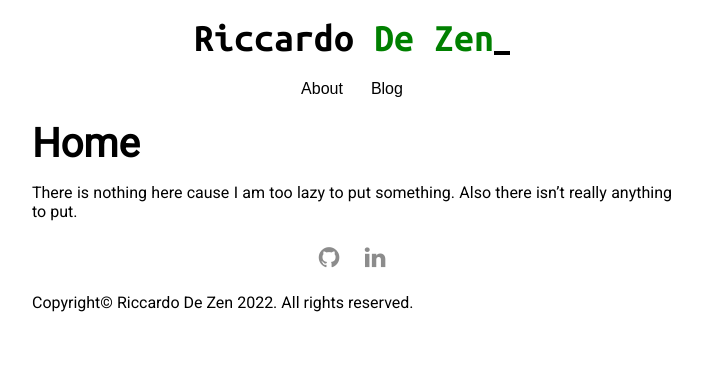
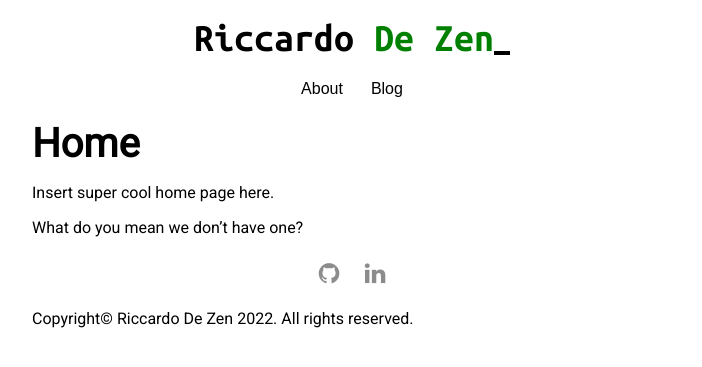
Before and after one commit to ricdezen/ricdezen.github.io, a Jekyll site: the page built from index.md, in a window 1280 px wide. Shown: the top 367 px of the page, without its empty margins (288-990 px from the left). Built offline with Jekyll 4.4.1, drawn with Linux system fonts in a browser that asks for light colours.

Commit message:
Stoopeeder homepage

```diff
--- a/index.md
+++ b/index.md
@@ -5,5 +5,6 @@ layout: default
 
 # Home
 
-There is nothing here cause I am too lazy to put something.
-Also there isn't really anything to put.
+Insert super cool home page here.
+
+What do you mean we don't have one?
```
